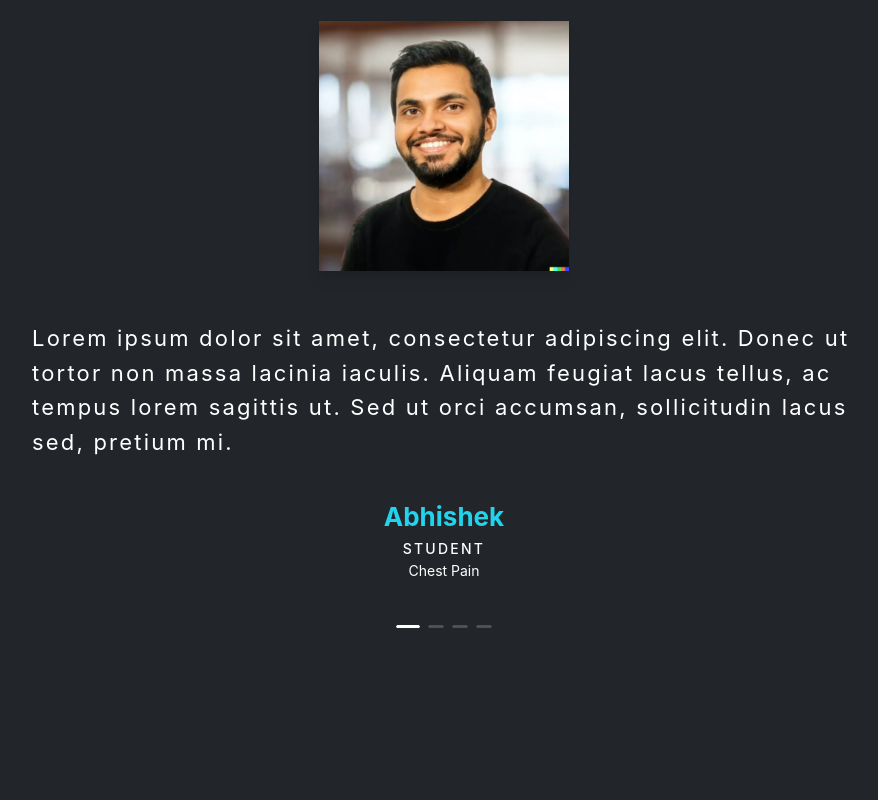
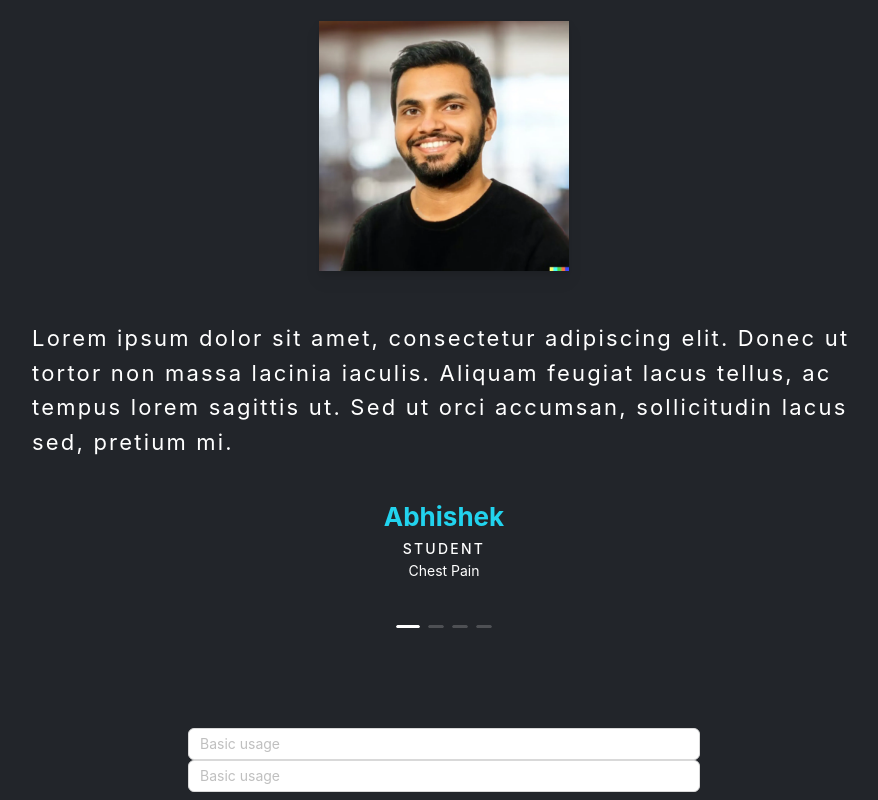
Before and after one commit to AbhishekPurty/fixhealth, a Next.js app: page / in a window 1280 px wide. Shown: the part 1285-2085 px from the top of the page, without its empty margins (196-1074 px from the left). Before the commit the page ends 2005 px from the top, so only its background shows below. Built offline with nearby package versions, Linux system fonts and the light colour scheme.

Commit message:
error testing

```diff
--- a/components/Form.tsx
+++ b/components/Form.tsx
@@ -1,7 +1,7 @@
 import { Input } from 'antd'
 import React from 'react'
 
-const Form = () => {
+const Form:React.FC = () => {
   return (
     <div className="flex flex-col items-center justify-center">
         <div className="flex flex-col items-center justify-center h-[5rem] w-[40%]">
--- a/pages/index.tsx
+++ b/pages/index.tsx
@@ -12,7 +12,7 @@ export default function Home() {
       <Hero />
       <Stats />
       <Testimonials />
-      {/* <Form /> */}
+      <Form />
     </div>
     </>
   )
```
